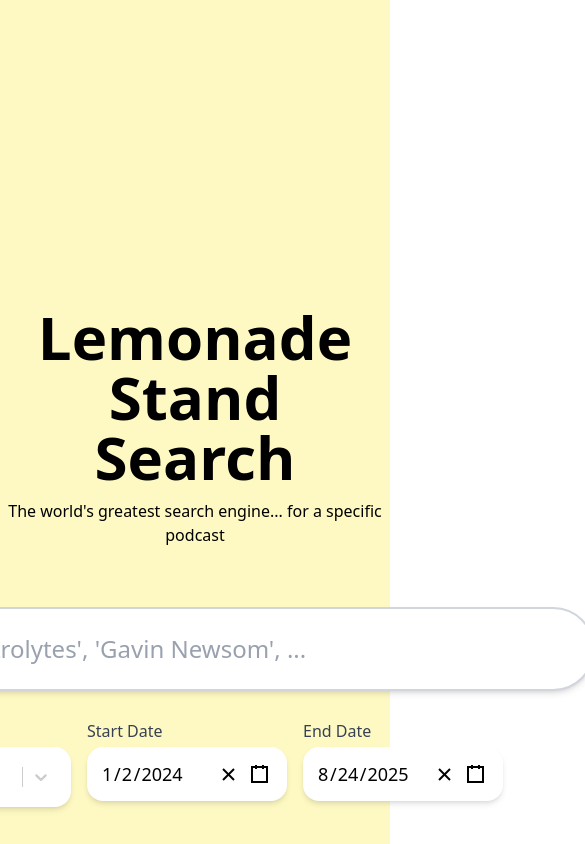
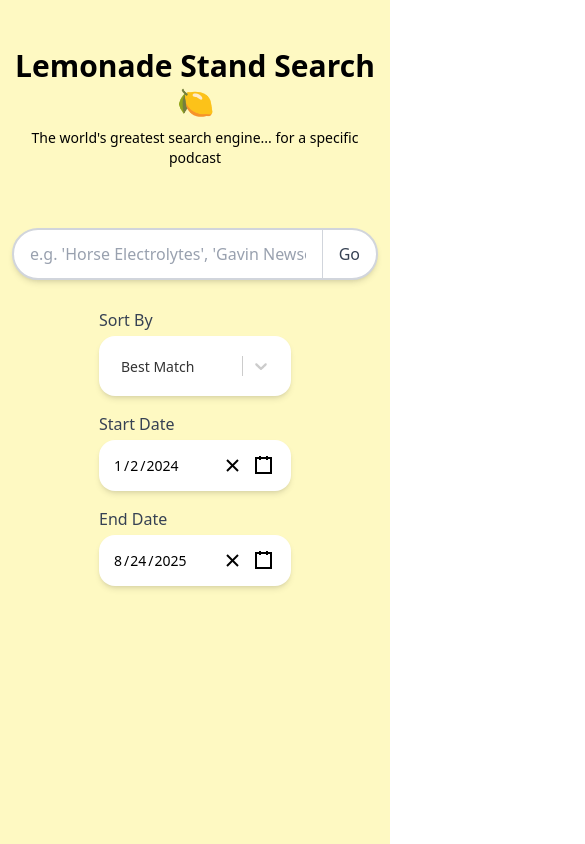
Before and after one commit to cjlangan/lemonadestandsearch, a React (Vite) app in the folder frontend/: page / in a window 390 px wide. Shown: the top 844 px of the page, 585 px wide, since content can reach past the window. Built offline with nearby package versions, Linux system fonts and the light colour scheme.

Commit message:
feat: made UI compatible with mobil

```diff
--- a/frontend/src/App.tsx
+++ b/frontend/src/App.tsx
@@ -47,7 +47,7 @@ function App() {
             order: order.value,
         });
 
-        fetch(`http://127.0.0.1:5000/api/search?${params.toString()}`)
+        fetch(`http://192.168.0.107:5000/api/search?${params.toString()}`)
             .then((res) => {
                 if(!res.ok) {
                     throw new Error("Network response was not ok");
@@ -67,13 +67,21 @@ function App() {
       <div className="min-h-screen bg-yellow-100 flex flex-col items-center">
         {/* Spacer for vertical centering */}
         <div
-          className="transition-all duration-700 ease-out"
-          style={{ height: data.length === 0 ? '35vh' : '20px' }}
+          className="transition-all duration-700 ease-out mt-12 w-full"
+          style={{
+            height:
+              data.length === 0
+                ? window.innerWidth < 640
+                  ? '0px'      // shrink to 0 on small screens
+                  : '20vh'     // normal height on larger screens
+                : '20px',       // when data exists
+          }}
         />
+
         <Header />
           <div className="flex flex-col items-center gap-4 w-full max-w-5xl mt-4">
             <SearchBar query={query} setQuery={setQuery} handleSubmit={handleSubmit} />
-            <div className="flex gap-4 justify-center w-full">
+            <div className="flex flex-col sm:flex-row gap-4 items-center justify-center w-full">
               <SortSelect order={order} setOrder={setOrder} options={options} />
               <MyDatePicker date={startDate} setDate={setStartDate} title="Start Date" />
               <MyDatePicker date={endDate} setDate={setEndDate} title="End Date" />
--- a/frontend/src/components/Card.tsx
+++ b/frontend/src/components/Card.tsx
@@ -15,10 +15,10 @@ function Card({ imageUrl, title, text, watchUrl, date }: CardProps) {
     const highlightedText = text.replace(/<b>(.*?)<\/b>/g, '<span class="bg-white text-black">$1</span>');
 
   return (
-    <a href={watchUrl} className="max-w-sm rounded-2xl overflow-hidden shadow-lg bg-white dark:bg-gray-800" target="_blank" rel="noopener noreferrer">
-      <img className="w-full h-48 object-cover" src={imageUrl} alt={title} />
+    <a href={watchUrl} className="max-w-xs rounded-2xl overflow-hidden shadow-lg dark:bg-gray-800" target="_blank" rel="noopener noreferrer">
+      <img className="w-full h-40 object-cover" src={imageUrl} alt={title} />
       <div className="p-4">
-        <h2 className="text-xl font-semibold mb-2 text-gray-900 dark:text-white">
+        <h2 className="text-lg font-semibold mb-2 text-gray-900 dark:text-white">
           {title}
         </h2>
         <p className="text-gray-700 dark:text-gray-300 text-sm"
--- a/frontend/src/components/CardGrid.tsx
+++ b/frontend/src/components/CardGrid.tsx
@@ -7,7 +7,7 @@ type CardGridProps = {
 
 function CardGrid({ allResults }: CardGridProps){
     return (
-        <div className="flex flex-wrap gap-4 p-4 justify-start max-w-5xl mx-auto">
+        <div className="flex flex-wrap gap-4 p-4 justify-center max-w-5xl mx-auto">
             {allResults.map(item => (
                 <Card
                     key = {item.id}
--- a/frontend/src/components/Header.tsx
+++ b/frontend/src/components/Header.tsx
@@ -1,8 +1,12 @@
 export default function Header() {
     return (
-        <div className="text-center mb-8">
-            <h1 className="text-6xl p-3 font-bold text-400">Lemonade Stand Search</h1>
-            <p>The world's greatest search engine... for a specific podcast</p>
+        <div className="text-center mb-8 px-3">
+          <h1 className="text-3xl sm:text-4xl md:text-5xl lg:text-6xl font-bold">
+           Lemonade Stand Search 🍋
+          </h1>
+          <p className="text-sm sm:text-base md:text-lg mt-2">
+            The world's greatest search engine... for a specific podcast
+          </p>
         </div>
     );
 }
--- a/frontend/src/components/MyDatePicker.tsx
+++ b/frontend/src/components/MyDatePicker.tsx
@@ -12,14 +12,15 @@ type MyDatePickerProps = {
 
 function MyDatePicker({ date, setDate, title }: MyDatePickerProps) {
     return (
-      <div className="flex flex-col">
+        <div className="flex flex-col min-w-0 w-[min(12rem,100%)]">
           <label className="mb-1 text-gray-700 font-medium">{title}</label>
-        <div className="p-3 bg-white rounded-2xl shadow-md w-50">
+
+          <div className="p-3 bg-white rounded-2xl shadow-md min-w-0">
             <DatePicker
               onChange={setDate}
               value={date}
               closeCalendar={false}
-            className="w-full text-lg font-medium"
+              className="w-full min-w-0 text-[clamp(0.875rem,2vw,1rem)] font-medium"
             />
           </div>
         </div>
--- a/frontend/src/components/SearchBar.tsx
+++ b/frontend/src/components/SearchBar.tsx
@@ -6,14 +6,25 @@ type SearchBarProps = {
 
 function SearchBar({ query, setQuery, handleSubmit }: SearchBarProps) {
   return (
-        <form onSubmit={handleSubmit} className="flex justify-center items-center p-3">
+    <form
+      onSubmit={handleSubmit}
+      className="flex justify-center items-center p-3 w-full"
+    >
+      <div className="flex w-full max-w-3xl bg-white border-2 border-gray-300 rounded-full overflow-hidden shadow-md">
         <input
           type="text"
           value={query}
           onChange={(e) => setQuery(e.target.value)}
           placeholder="e.g. 'Horse Electrolytes', 'Gavin Newsom', ..."
-                className="shadow-md border-2 bg-white w-200 border-gray-300 p-6 rounded-full w-96 text-2xl placeholder-gray-400 focus:outline-none focus:ring-2 focus:ring-blue-500"
+          className="flex-1 px-4 py-3 text-base sm:text-lg md:text-xl placeholder-gray-400 focus:outline-none focus:ring-0"
         />
+        <button
+          type="submit"
+          className="px-4 py-3 border-l border-gray-300 text-gray-700 hover:text-blue-500"
+        >
+          Go
+        </button>
+      </div>
     </form>
   );
 }
--- a/frontend/src/components/SortSelect.tsx
+++ b/frontend/src/components/SortSelect.tsx
@@ -10,16 +10,17 @@ type SortSelectProps = {
 
 function SortSelect({ order, setOrder, options }: SortSelectProps) {
     return (
-    <div className="flex flex-col">
+    <div className="flex flex-col min-w-0 w-[min(12rem,100%)]">
       <label className="mb-1 text-gray-700 font-medium">Sort By</label>
-      <div className="p-2 bg-white rounded-2xl shadow-md w-46">
+
+      <div className="p-2 bg-white rounded-2xl shadow-md min-w-0">
         <Select
           value={order}
           onChange={(option) => setOrder(option as OptionType)}
           options={options}
           isSearchable={false}
           closeMenuOnSelect
-          className="w-full text-lg font-medium"
+          className="w-full min-w-0 text-[clamp(0.875rem,2vw,1rem)] font-medium"
           styles={{
             control: (provided) => ({
               ...provided,
@@ -27,15 +28,17 @@ function SortSelect({ order, setOrder, options }: SortSelectProps) {
               boxShadow: "none",
               padding: "0.25rem",
               minHeight: "2.5rem",
+              width: "100%",
             }),
             singleValue: (provided) => ({
               ...provided,
-              fontSize: "1rem",
+              fontSize: "clamp(0.875rem, 2vw, 1rem)",
               fontWeight: 500,
             }),
             menu: (provided) => ({
               ...provided,
               borderRadius: "1rem",
+              zIndex: 50, // ensures menu is above other elements
             }),
           }}
         />
```
Also changed, not shown: 2 other files (tests, documents, lock files or other folders). Lines whose indentation alone changed are shown as unchanged.
